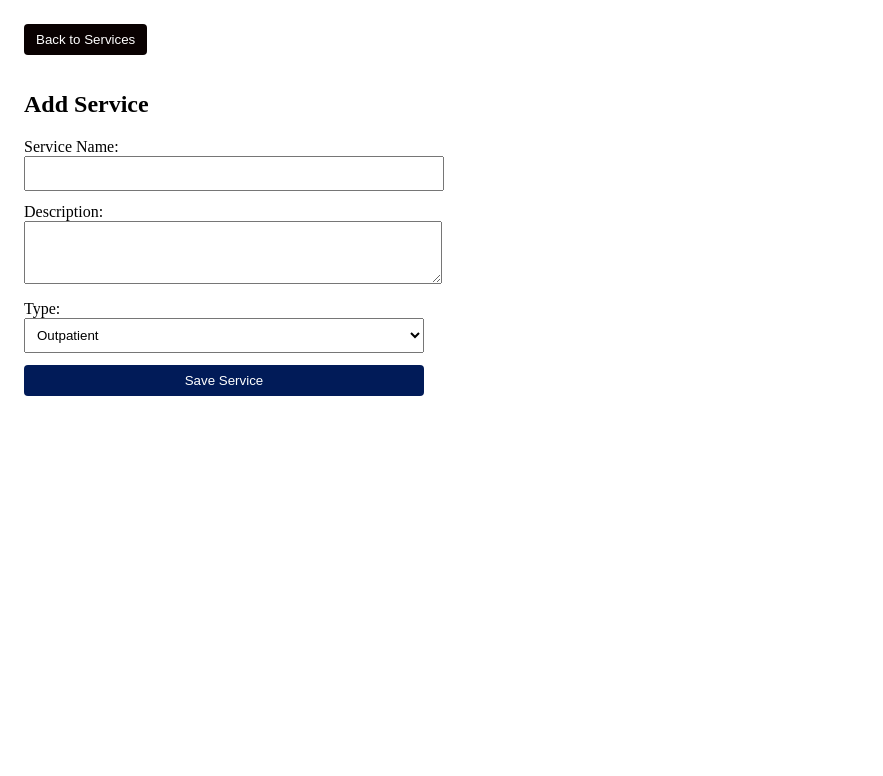
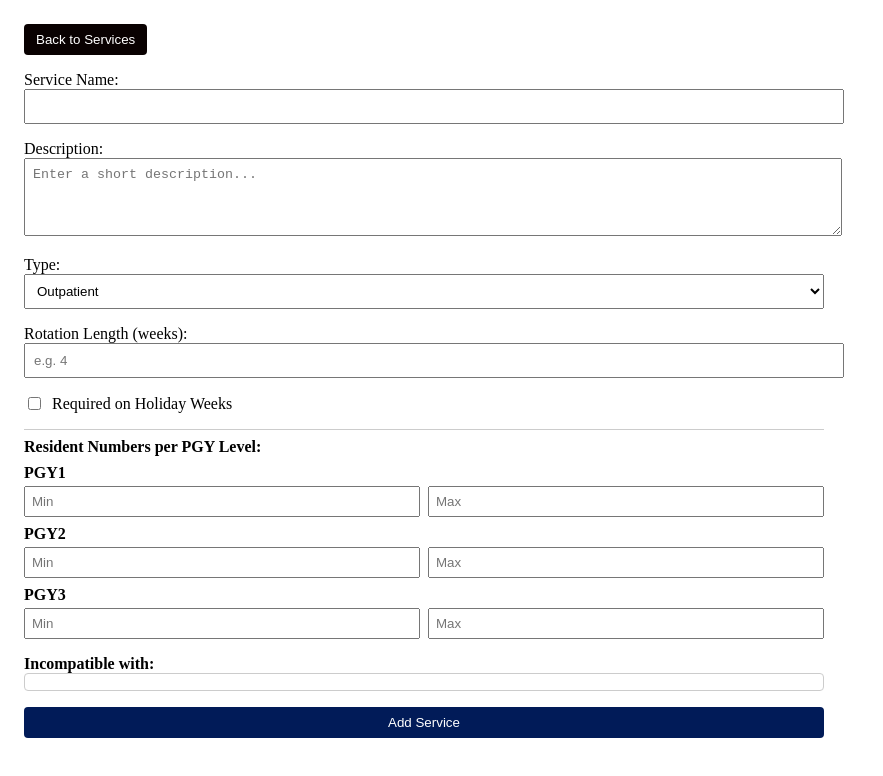
Before and after one commit to trevortrues/Scheduling-Program, a React (Vite) app in the folder src/renderer/: page /adds in a window 1280 px wide. Shown: the top 776 px of the page, without its empty margins (0-883 px from the left). Built offline with nearby package versions, Linux system fonts and the light colour scheme.

Commit message:
hshdfhfhshbdsh edits and adds for R and S done I HOPE

```diff
--- a/src/renderer/src/components/AddS.jsx
+++ b/src/renderer/src/components/AddS.jsx
@@ -1,15 +1,64 @@
-import React, { useState } from "react";
+import React, { useEffect, useState } from "react";
 import { Link, useNavigate } from "react-router-dom";
 
 export default function AddS() {
+  const navigate = useNavigate();
+
+  // Fields
   const [name, setName] = useState("");
   const [description, setDescription] = useState("");
-  const navigate = useNavigate();
   const [type, setType] = useState("Outpatient");
+
+  const [rotationLength, setRotationLength] = useState("");
+  const [requiredOnHolidays, setRequiredOnHolidays] = useState(false);
+  const [residentCounts, setResidentCounts] = useState({
+    PGY1: { min: "", max: "" },
+    PGY2: { min: "", max: "" },
+    PGY3: { min: "", max: "" },
+  });
+
+  const [allServices, setAllServices] = useState([]);
+  const [incompatibleServices, setIncompatibleServices] = useState([]);
+
+  // Load all services for "Incompatible with"
+  useEffect(() => {
+    const fetchServices = async () => {
+      try {
+        const all = await window.api.getServices(false);
+        setAllServices(all);
+      } catch (err) {
+        console.error("Failed to load services:", err);
+      }
+    };
+    fetchServices();
+  }, []);
+
+  const handleToggleIncompatible = (id) => {
+    setIncompatibleServices((prev) =>
+      prev.includes(id) ? prev.filter((s) => s !== id) : [...prev, id]
+    );
+  };
+
+  const handleResidentCountChange = (pgy, field, value) => {
+    setResidentCounts((prev) => ({
+      ...prev,
+      [pgy]: { ...prev[pgy], [field]: value },
+    }));
+  };
 
   const handleSubmit = async (e) => {
     e.preventDefault();
     try {
+      const newService = {
+        name,
+        description,
+        type,
+        rotation_length: rotationLength,
+        required_on_holidays: requiredOnHolidays,
+        resident_counts: residentCounts,
+        incompatible_services: incompatibleServices,
+      };
+
       await window.api.addService(name, description);
       alert("Service added successfully!");
       navigate("/service");
@@ -37,15 +86,14 @@ export default function AddS() {
         </button>
       </Link>
 
-      <h2>Add Service</h2>
-
       <form
         onSubmit={handleSubmit}
         style={{
           display: "flex",
           flexDirection: "column",
-          gap: "12px",
-          maxWidth: "400px",
+          gap: "16px",
+          maxWidth: "800px",
+
         }}
       >
         <label>
@@ -64,12 +112,13 @@ export default function AddS() {
           <textarea
             value={description}
             onChange={(e) => setDescription(e.target.value)}
-            rows="3"
-            style={{ padding: "8px", width: "100%" }}
+            placeholder="Enter a short description..."
+            rows={4}
+            style={{ padding: "8px", width: "100%", resize: "vertical" }}
           />
         </label>
 
-         <label>
+        <label>
           Type:
           <select
             value={type}
@@ -80,6 +129,87 @@ export default function AddS() {
             <option value="Outpatient">Outpatient</option>
           </select>
         </label>
+
+        <label>
+          Rotation Length (weeks):
+          <input
+            type="number"
+            value={rotationLength}
+            onChange={(e) => setRotationLength(e.target.value)}
+            placeholder="e.g. 4"
+            style={{ padding: "8px", width: "100%" }}
+          />
+        </label>
+
+        <label style={{ display: "flex", alignItems: "center", gap: "8px" }}>
+          <input
+            type="checkbox"
+            checked={requiredOnHolidays}
+            onChange={(e) => setRequiredOnHolidays(e.target.checked)}
+          />
+          Required on Holiday Weeks
+        </label>
+
+        {/* Resident Counts */}
+        <div style={{ borderTop: "1px solid #ccc", paddingTop: "8px" }}>
+          <label style={{ fontWeight: "bold" }}>Resident Numbers per PGY Level:</label>
+          {["PGY1", "PGY2", "PGY3"].map((level) => (
+            <div key={level} style={{ marginTop: "8px" }}>
+              <strong>{level}</strong>
+              <div style={{ display: "flex", gap: "8px", marginTop: "4px" }}>
+                <input
+                  type="number"
+                  value={residentCounts[level].min}
+                  onChange={(e) =>
+                    handleResidentCountChange(level, "min", e.target.value)
+                  }
+                  placeholder="Min"
+                  style={{ padding: "6px", width: "100%" }}
+                />
+                <input
+                  type="number"
+                  value={residentCounts[level].max}
+                  onChange={(e) =>
+                    handleResidentCountChange(level, "max", e.target.value)
+                  }
+                  placeholder="Max"
+                  style={{ padding: "6px", width: "100%" }}
+                />
+              </div>
+            </div>
+          ))}
+        </div>
+
+        {/* Incompatible Services */}
+        <div>
+          <label style={{ fontWeight: "bold" }}>Incompatible with:</label>
+          <div
+            style={{
+              border: "1px solid #ccc",
+              borderRadius: "4px",
+              padding: "8px",
+              maxHeight: "200px",
+              overflowY: "auto",
+            }}
+          >
+            {allServices.map((s) => (
+              <label
+                key={s.service_id}
+                style={{
+                  display: "block",
+                  marginBottom: "4px",
+                }}
+              >
+                <input
+                  type="checkbox"
+                  checked={incompatibleServices.includes(s.service_id)}
+                  onChange={() => handleToggleIncompatible(s.service_id)}
+                />{" "}
+                {s.name} ({s.type})
+              </label>
+            ))}
+          </div>
+        </div>
 
         <button
           type="submit"
@@ -92,9 +222,9 @@ export default function AddS() {
             cursor: "pointer",
           }}
         >
-          Save Service
+          Add Service
         </button>
-      </form>
+         </form>
     </div>
   );
 }
--- a/src/renderer/src/components/EditS.jsx
+++ b/src/renderer/src/components/EditS.jsx
@@ -11,16 +11,43 @@ export default function EditS() {
   const [description, setDescription] = useState("");
   const [type, setType] = useState("Outpatient");
 
+  const [allServices, setAllServices] = useState([]);
+  const [incompatibleServices, setIncompatibleServices] = useState([]);
+
+  //  NEW STATES
+  const [rotationLength, setRotationLength] = useState(""); // weeks or days?
+  const [requiredOnHolidays, setRequiredOnHolidays] = useState(false);
+  const [residentCounts, setResidentCounts] = useState({
+    PGY1: { min: "", max: "" },
+    PGY2: { min: "", max: "" },
+    PGY3: { min: "", max: "" }, //do we need more of these?
+  });
+
   // Loads service data
   useEffect(() => {
     const fetchService = async () => {
       try {
-        const allServices = await window.api.getServices(false);
-        const found = allServices.find((s) => s.service_id === Number(service_id));
+        const all = await window.api.getServices(false);
+        setAllServices(all);
+
+        const found = all.find((s) => s.service_id === Number(service_id));
         if (found) {
           setService(found);
           setName(found.name);
           setDescription(found.description || "");
+          setType(found.type || "Outpatient");
+          setIncompatibleServices(found.incompatible_services || []);
+
+          // Loads new fields if they exist in DB
+          setRotationLength(found.rotation_length || "");
+          setRequiredOnHolidays(found.required_on_holidays || false);
+          setResidentCounts(
+            found.resident_counts || {
+              PGY1: { min: "", max: "" },
+              PGY2: { min: "", max: "" },
+              PGY3: { min: "", max: "" },
+            }
+          );
         }
       } catch (err) {
         console.error("Failed to load service:", err);
@@ -34,14 +61,34 @@ export default function EditS() {
   if (loading) return <p>Loading service data...</p>;
   if (!service) return <p>Service not found.</p>;
 
+  const handleToggleIncompatible = (id) => {
+    setIncompatibleServices((prev) =>
+      prev.includes(id)
+        ? prev.filter((s) => s !== id)
+        : [...prev, id]
+    );
+  };
+
+  // handles resident count changes
+  const handleResidentCountChange = (pgy, field, value) => {
+    setResidentCounts((prev) => ({
+      ...prev,
+      [pgy]: { ...prev[pgy], [field]: value },
+    }));
+  };
+
   // Handles form submit
-    const handleSubmit = async (e) => {
+  const handleSubmit = async (e) => {
     e.preventDefault();
     try {
       const updates = {
         name,
         description,
         type,
+        incompatible_services: incompatibleServices,
+        rotation_length: rotationLength,
+        required_on_holidays: requiredOnHolidays,
+        resident_counts: residentCounts,
       };
 
       await window.api.updateService(service.service_id, updates);
@@ -71,15 +118,17 @@ export default function EditS() {
         </button>
       </Link>
 
-      <h2>Edit Service</h2>
-      <p>
-        <strong>Editing:</strong> {service.name}
-      </p>
-
       <form
         onSubmit={handleSubmit}
-        style={{ display: "flex", flexDirection: "column", gap: "12px", maxWidth: "400px" }}
+        style={{
+          display: "flex",
+          flexDirection: "column",
+          gap: "16px",
+          maxWidth: "800px",
+
+        }}
       >
+
         <label>
           Service Name:
           <input
@@ -102,7 +151,7 @@ export default function EditS() {
           />
         </label>
 
-         <label>
+        <label>
           Type:
           <select
             value={type}
@@ -113,6 +162,91 @@ export default function EditS() {
             <option value="Outpatient">Outpatient</option>
           </select>
         </label>
+
+        {/* Rotation length */}
+        <label>
+          Rotation Length (weeks):
+          <input
+            type="number"
+            value={rotationLength}
+            onChange={(e) => setRotationLength(e.target.value)}
+            placeholder="e.g. 4"
+            style={{ padding: "8px", width: "100%" }}
+          />
+        </label>
+
+        {/* Required on holidays? */}
+        <label style={{ display: "flex", alignItems: "center", gap: "8px" }}>
+          <input
+            type="checkbox"
+            checked={requiredOnHolidays}
+            onChange={(e) => setRequiredOnHolidays(e.target.checked)}
+          />
+          Required on Holiday Weeks
+        </label>
+
+        {/*  Resident min/max per their PGY */}
+        <div style={{ borderTop: "1px solid #ccc", paddingTop: "8px" }}>
+          <label style={{ fontWeight: "bold" }}>Resident Numbers per PGY Level:</label>
+          {["PGY1", "PGY2", "PGY3"].map((level) => (
+            <div key={level} style={{ marginTop: "8px" }}>
+              <strong>{level}</strong>
+              <div style={{ display: "flex", gap: "8px", marginTop: "4px" }}>
+                <input
+                  type="number"
+                  value={residentCounts[level].min}
+                  onChange={(e) =>
+                    handleResidentCountChange(level, "min", e.target.value)
+                  }
+                  placeholder="Min"
+                  style={{ padding: "6px", width: "100%" }}
+                />
+                <input
+                  type="number"
+                  value={residentCounts[level].max}
+                  onChange={(e) =>
+                    handleResidentCountChange(level, "max", e.target.value)
+                  }
+                  placeholder="Max"
+                  style={{ padding: "6px", width: "100%" }}
+                />
+              </div>
+            </div>
+          ))}
+        </div>
+
+        {/* Incompatible Services */}
+        <div>
+          <label style={{ fontWeight: "bold" }}>Incompatible with:</label>
+          <div
+            style={{
+              border: "1px solid #ccc",
+              borderRadius: "4px",
+              padding: "8px",
+              maxHeight: "200px",
+              overflowY: "auto",
+            }}
+          >
+            {allServices
+              .filter((s) => s.service_id !== Number(service_id))
+              .map((s) => (
+                <label
+                  key={s.service_id}
+                  style={{
+                    display: "block",
+                    marginBottom: "4px",
+                  }}
+                >
+                  <input
+                    type="checkbox"
+                    checked={incompatibleServices.includes(s.service_id)}
+                    onChange={() => handleToggleIncompatible(s.service_id)}
+                  />{" "}
+                  {s.name} ({s.type})
+                </label>
+              ))}
+          </div>
+        </div>
 
         <button
           type="submit"
```
